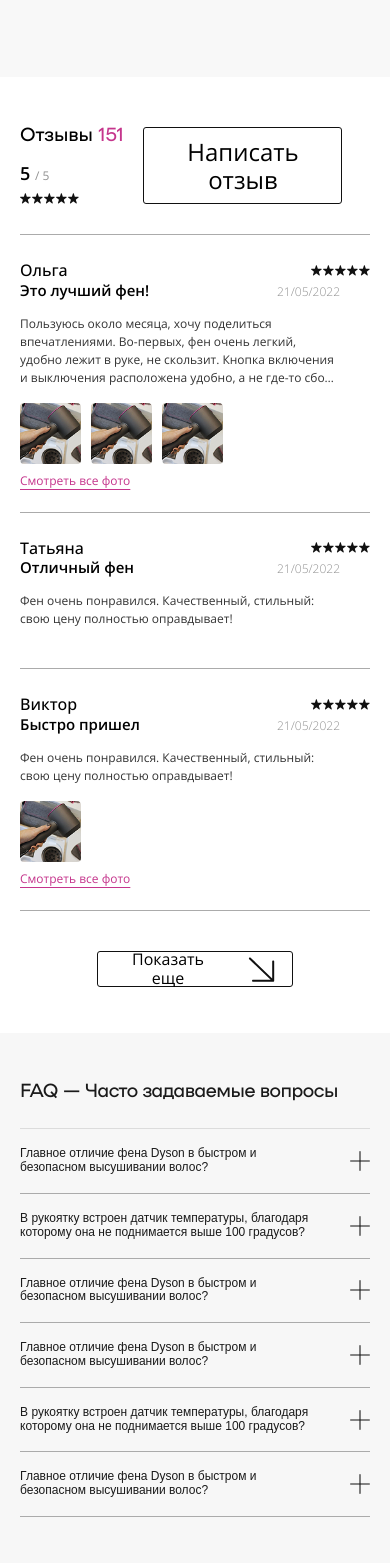
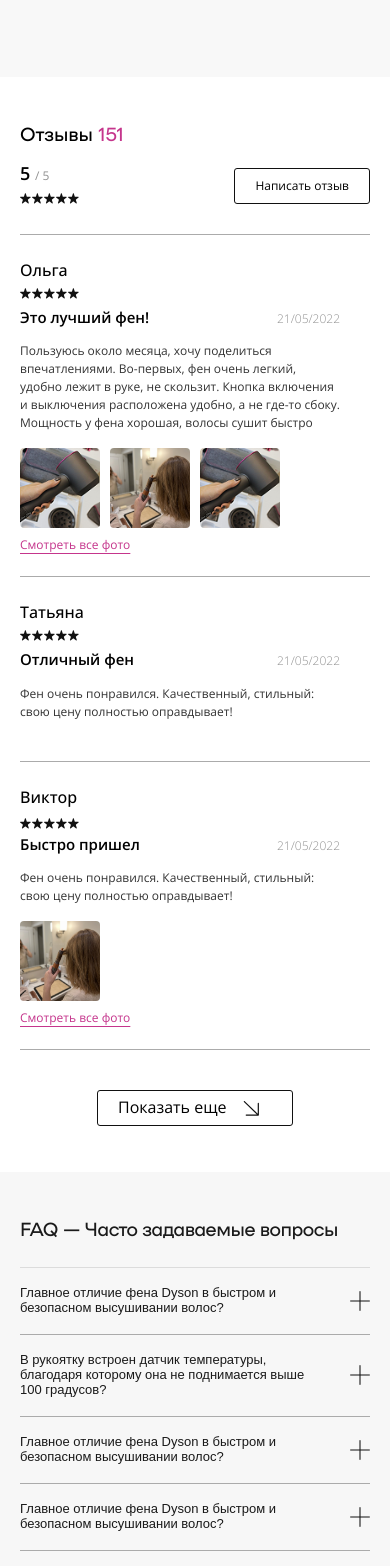
Before and after one commit to JustBass1999/DysonDiplom, a plain HTML site: page index.html in a window 390 px wide. Shown: the part 4221-5787 px from the top of the page. Drawn offline with Linux system fonts and the light colour scheme; some packages are replaced by stand-ins of ours; a script that the page names is missing.

Commit message:
- при нажатии на картинку должен появляться lightbox с картинками из этого комментария. Используйте библиотеку fslightbox- при нажатии на кнопку показать ещё добавлять ещё 2-3 коммента- рефакторинг секции FAQ + АДАПТИВ

```diff
--- a/css/base/globals.css
+++ b/css/base/globals.css
@@ -27,6 +27,10 @@
 h1 {
   font-size: clamp(24px, 1.15rem + 1.44vw, 46px);
   font-family: var(--second-family);
+}
+
+.is-hidden {
+  display: none !important;
 }
 
 .main__title {
@@ -147,15 +151,26 @@ h1 {
 }
 
 .show-more__big-button {
-  font-size: 24px;
+  font-size: clamp(12px, 0.559rem + 0.78vw, 24px);
   border: 1px solid #111;
   border-radius: 3px;
   padding: 15.5px 39px 15.5px 49px;
-  width: 311px;
-  height: 64px;
+  width: clamp(196px, 7.458rem + 9.98vw, 311px);
+  height: clamp(40px, 1.804rem + 1.83vw, 64px);
   font-weight: 400;
   background: none;
   transition: background-color var(--transition-time);
+}
+
+@media (width<=1600px) {
+  .show-more__big-button {
+    padding: 13px 30px 13px 45px;
+  }
+}
+@media (width<=1400px) {
+  .show-more__big-button {
+    padding: 12px 25px 12px 35px;
+  }
 }
 
 @media (any-hover: hover) {
--- a/css/blocks/Faq-section.css
+++ b/css/blocks/Faq-section.css
@@ -1,40 +1,39 @@
-.faq-section {
+.faq {
   background-color: #f7f7f7;
-  padding: 0.1px;
+  display: flow-root;
   font-family: sans-serif;
   color: #1a1a1a;
 }
 
-.faq-title {
+.faq__title {
   margin-bottom: 59px;
   letter-spacing: -0.5px;
 }
 
 @media (width<=768px) {
-  .faq-title {
+  .faq__title {
     margin-bottom: 40px;
   }
 }
 
 @media (width<=390px) {
-  .faq-title {
+  .faq__title {
     margin-bottom: 30px;
   }
 }
 
-.faq-list {
+.faq__list {
   border-top: 1px solid #dcdcdc;
 }
 
-.faq-item {
-  border-bottom: 1px solid #dcdcdc;
-  transition: background-color 0.2s ease;
-  border-bottom: 1px solid #ababab;
+.faq__item {
   display: flex;
   flex-direction: column;
+  border-bottom: 1px solid #ababab;
+  transition: background-color 0.2s ease;
 }
 
-.faq-question {
+.faq__question {
   display: flex;
   justify-content: space-between;
   align-items: center;
@@ -42,72 +41,88 @@
   font-size: 18px;
   font-weight: 400;
   cursor: pointer;
-  list-style: none; /* Убираем стандартный маркер списка для details */
+  list-style: none;
+}
+/* Убираем маркер для браузера Safari */
+.faq__question::-webkit-details-marker {
+  display: none;
 }
 
 @media (width<=1400px) {
-  .faq-question {
+  .faq__question {
     gap: 52px;
     padding: 18px 0;
   }
-  .faq-question span {
+  .faq__question span {
     font-size: 16px;
   }
-  .faq-question img {
+  .faq__question img {
     width: 29px;
     height: 30px;
   }
 }
 
 @media (width<=768px) {
-  .faq-question {
+  .faq__question {
     gap: 40px;
     padding: 18px 0;
   }
-  .faq-question span {
+  .faq__question span {
     font-size: 14px;
   }
-  .faq-question img {
+  .faq__question img {
     width: 25px;
     height: 25px;
   }
 }
 
 @media (width<=540px) {
-  .faq-question {
+  .faq__question {
     gap: 40px;
     padding: 18px 0;
   }
-  .faq-question span {
-    font-size: 12px;
+  .faq__question span {
+    font-size: 13px;
   }
-  .faq-question img {
+  .faq__question img {
     width: 20px;
     height: 20px;
   }
 }
 
-/* Убираем маркер для Safari */
-.faq-question::-webkit-details-marker {
-  display: none;
+.faq__icon {
+  transition: transform 0.3s ease;
 }
 
-/* Вертикальная палочка плюса */
-.faq-icon::after {
-  top: 0;
-  left: 9px;
-  width: 2px;
-  height: 20px;
-}
-
-/* Поворот в крестик при открытии */
-details[open] .faq-icon::after {
+details[open] .faq__icon {
   transform: rotate(90deg);
 }
 
-.faq-answer {
+.faq__answer {
   padding-bottom: 24px;
+}
+
+.faq__answer-text {
   color: #555;
   font-size: 16px;
   line-height: 1.5;
+  margin: 0;
 }
+
+@media (width<=1400px) {
+  .faq__answer-text {
+    font-size: 14px;
+  }
+}
+
+@media (width<=768px) {
+  .faq__answer-text {
+    font-size: 12px;
+  }
+}
+
+@media (width<=540px) {
+  .faq__answer-text {
+    font-size: 11px;
+  }
+}
--- a/css/blocks/reviews.css
+++ b/css/blocks/reviews.css
@@ -8,14 +8,16 @@
   align-items: start;
   padding-bottom: 50px;
   border-bottom: 1px solid #ababab;
-  gap: 2px;
 }
 
 @media (width <= 768px) {
   .reviews__header {
-    align-items: flex-start;
     padding-bottom: 30px;
-    gap: 20px;
+  }
+}
+@media (width <= 390px) {
+  .reviews__header {
+    justify-content: space-between;
   }
 }
 
@@ -24,6 +26,8 @@
   flex-direction: column;
   align-items: start;
   gap: 20px;
+  white-space: nowrap;
+  flex: 0 0 clamp(165px, 7.646rem + 5.56vw, 229px);
 }
 
 .reviews__title span {
@@ -42,9 +46,8 @@
   border-radius: 3px;
   padding: 10px 20px;
   max-width: 270px;
-  max-height: auto;
   align-self: flex-end;
-  font-size: 24px;
+  font-size: clamp(12px, 0.559rem + 0.78vw, 24px);
   transition: background-color var(--transition-time) ease;
 }
 
@@ -127,7 +130,7 @@
 
 /* Колонка автора */
 .review-card__author {
-  flex: 0 0 161px; /* Фиксированная база для автора, предотвращает скачки */
+  flex: 0 0 clamp(95px, 3.188rem + 5.73vw, 161px);
   display: flex;
   flex-direction: column;
   gap: 15px;
@@ -136,20 +139,19 @@
 
 @media (width <= 768px) {
   .review-card__author {
-    flex: 0 0 60px; /* Фиксированная база для автора, предотвращает скачки */
+    flex: 0 0 60px;
     display: flex;
     flex-direction: column;
     gap: 6px;
     margin-right: 102px;
   }
 }
-@media (width <= 540px) {
+
+@media (width <= 390px) {
   .review-card__author {
-    flex: none;
-    width: 100%;
-    flex-direction: row;
-    justify-content: space-between;
-    align-items: center;
+    flex: 0 0 50px;
+    flex-direction: column;
+    margin-right: 0;
   }
 }
 
@@ -211,17 +213,11 @@
   margin: 0;
   line-height: 1.5;
   color: #333;
-  max-width: 785px;
+  max-width: clamp(320px, 0.625rem + 40.36vw, 785px);
+  font-size: clamp(12px, 0.5rem + 0.52vw, 18px);
 }
 
-@media (width <= 768px) {
-  .review-card__text {
-    max-width: 320px;
-    font-size: 12px;
-  }
-}
-
-@media (width <= 580px) {
+/* @media (width <= 580px) {
   .review-card__text {
     display: -webkit-box;
     -webkit-line-clamp: 4;
@@ -229,7 +225,7 @@
     overflow: hidden;
     text-overflow: ellipsis;
   }
-}
+} */
 
 /* Галерея внутри отзыва */
 .review-card__gallery {
@@ -248,6 +244,11 @@
   flex-wrap: wrap;
 }
 
+.review-card__photos a {
+  display: inline-block;
+  line-height: 0; /* убирает лишний отступ под инлайн-элементом */
+}
+
 .review-card__photo {
   width: 70px;
   height: 70px;
@@ -257,12 +258,12 @@
 
 @media (width <= 768px) {
   .review-card__photo {
-    width: 61px;
-    height: 61px;
+    width: 80px;
+    height: 80px;
   }
 }
 
-.review-card__more-photos {
+a.review-card__more-photos {
   background: none;
   border: none;
   padding: 0;
@@ -275,7 +276,7 @@
 }
 
 @media (width <= 768px) {
-  .review-card__more-photos {
+  a.review-card__more-photos {
     font-size: 12px;
   }
 }
@@ -297,4 +298,44 @@
   display: flex;
   place-items: center;
   gap: 28px;
+  text-wrap: nowrap;
 }
+
+@media (width <= 1600px) {
+  .reviews__more-button {
+    gap: 33px;
+  }
+}
+@media (width <= 1200px) {
+  .reviews__more-button {
+    gap: 25px;
+  }
+}
+@media (width <= 992px) {
+  .reviews__more-button {
+    gap: 20px;
+  }
+}
+@media (width <= 768px) {
+  .reviews__more-button {
+    gap: 15px;
+  }
+}
+@media (width <= 1200px) {
+  .reviews__more-arrow {
+    width: 25px;
+    height: 25px;
+  }
+}
+@media (width <= 992px) {
+  .reviews__more-arrow {
+    width: 20px;
+    height: 20px;
+  }
+}
+@media (width <= 768px) {
+  .reviews__more-arrow {
+    width: 18px;
+    height: 18px;
+  }
+}
--- a/index.html
+++ b/index.html
@@ -8,6 +8,8 @@
     <script defer src="./js/offers__filter.js"></script>
     <script defer src="./js/burger.menu.js"></script>
     <script defer src="./js/reviews.js"></script>
+    <!-- Подключение fsLightbox -->
+    <script defer src="https://cdnjs.cloudflare.com/ajax/libs/fslightbox/3.3.1/index.js"></script>
     <title>Document</title>
   </head>
 
@@ -680,11 +682,26 @@
 
                 <div class="review-card__gallery">
                   <div class="review-card__photos">
-                    <img class="review-card__photo" src="./content/review.png" alt="Фото отзыва" />
-                    <img class="review-card__photo" src="./content/review.png" alt="Фото отзыва" />
-                    <img class="review-card__photo" src="./content/review.png" alt="Фото отзыва" />
+                    <a href="./content/review-1-BIG.jpeg" data-fslightbox="review-1"
+                      ><img
+                        class="review-card__photo"
+                        src="./content/review-1.png"
+                        alt="Фото отзыва"
+                    /></a>
+                    <a href="./content/review-2-BIG.jpeg" data-fslightbox="review-1"
+                      ><img
+                        class="review-card__photo"
+                        src="./content/review-2.webp"
+                        alt="Фото отзыва"
+                    /></a>
+                    <a href="./content/review-1-BIG.jpeg" data-fslightbox="review-1"
+                      ><img
+                        class="review-card__photo"
+                        src="./content/review-1.png"
+                        alt="Фото отзыва"
+                    /></a>
                   </div>
-                  <button class="review-card__more-photos" type="button">Смотреть все фото</button>
+                  <a class="review-card__more-photos" type="button">Смотреть все фото</a>
                 </div>
               </div>
             </article>
@@ -723,11 +740,11 @@
                 <span class="review-card__name">Виктор</span>
                 <div class="review-card__stars stars" aria-label="Оценка 5 из 5">
                   <!-- Иконки звезд -->
-                  <img class="review-card__star" src="./icons/Star.svg" alt="" />
-                  <img class="review-card__star" src="./icons/Star.svg" alt="" />
-                  <img class="review-card__star" src="./icons/Star.svg" alt="" />
-                  <img class="review-card__star" src="./icons/Star.svg" alt="" />
-                  <img class="review-card__star" src="./icons/Star.svg" alt="" />
+                  <a href=""><img class="review-card__star" src="./icons/Star.svg" alt="" /></a>
+                  <a href=""><img class="review-card__star" src="./icons/Star.svg" alt="" /></a>
+                  <a href=""><img class="review-card__star" src="./icons/Star.svg" alt="" /></a>
+                  <a href=""><img class="review-card__star" src="./icons/Star.svg" alt="" /></a>
+                  <a href=""><img class="review-card__star" src="./icons/Star.svg" alt="" /></a>
                 </div>
               </div>
               <!-- Правая колонка: Основной контент -->
@@ -741,9 +758,14 @@
                 </p>
                 <div class="review-card__gallery">
                   <div class="review-card__photos">
-                    <img class="review-card__photo" src="./content/review.png" alt="Фото отзыва" />
+                    <a href="./content/review-2-BIG.jpeg" data-fslightbox="review-3"
+                      ><img
+                        class="review-card__photo"
+                        src="./content/review-2.webp"
+                        alt="Фото отзыва"
+                    /></a>
                   </div>
-                  <button class="review-card__more-photos" type="button">Смотреть все фото</button>
+                  <a class="review-card__more-photos" type="button">Смотреть все фото</a>
                 </div>
               </div>
             </article>
@@ -752,80 +774,100 @@
           <div class="reviews__footer">
             <button class="reviews__more-button show-more__big-button" type="button">
               <span>Показать еще</span>
-              <img src="icons/show-more-arrow.svg" alt="">
+              <img class="reviews__more-arrow" src="icons/show-more-arrow.svg" alt="" />
             </button>
           </div>
         </div>
       </section>
 
-      <section class="faq-section">
-        <div class="faq-container container">
-          <h3 class="faq-title main__title">FAQ — Часто задаваемые вопросы</h3>
+      <section class="faq">
+        <div class="faq__container container">
+          <h3 class="faq__title main__title">FAQ — Часто задаваемые вопросы</h3>
 
-          <div class="faq-list">
-            <details class="faq-item">
-              <summary class="faq-question">
-                <span>Главное отличие фена Dyson в быстром и безопасном высушивании волос?</span>
-                <img class="faq-icon" src="./icons/cross.svg" alt="Иконка вопроса" />
+          <div class="faq__list">
+            <details class="faq__item">
+              <summary class="faq__question">
+                <span class="faq__question-text"
+                  >Главное отличие фена Dyson в быстром и безопасном высушивании волос?</span
+                >
+                <img class="faq__icon" src="./icons/cross.svg" alt="" aria-hidden="true" />
               </summary>
-              <div class="faq-answer">
-                <p>Здесь располагается подробный ответ на данный вопрос...</p>
+              <div class="faq__answer">
+                <p class="faq__answer-text">
+                  Здесь располагается подробный ответ на данный вопрос...
+                </p>
               </div>
             </details>
 
-            <details class="faq-item">
-              <summary class="faq-question">
-                <span
+            <details class="faq__item">
+              <summary class="faq__question">
+                <span class="faq__question-text"
                   >В рукоятку встроен датчик температуры, благодаря которому она не поднимается выше
                   100 градусов?</span
                 >
-                <img class="faq-icon" src="./icons/cross.svg" alt="Иконка вопроса" />
+                <img class="faq__icon" src="./icons/cross.svg" alt="" aria-hidden="true" />
               </summary>
-              <div class="faq-answer">
-                <p>Здесь располагается подробный ответ на данный вопрос...</p>
+              <div class="faq__answer">
+                <p class="faq__answer-text">
+                  Здесь располагается подробный ответ на данный вопрос...
+                </p>
               </div>
             </details>
 
-            <details class="faq-item">
-              <summary class="faq-question">
-                <span>Главное отличие фена Dyson в быстром и безопасном высушивании волос?</span>
-                <img class="faq-icon" src="./icons/cross.svg" alt="Иконка вопроса" />
+            <details class="faq__item">
+              <summary class="faq__question">
+                <span class="faq__question-text"
+                  >Главное отличие фена Dyson в быстром и безопасном высушивании волос?</span
+                >
+                <img class="faq__icon" src="./icons/cross.svg" alt="" aria-hidden="true" />
               </summary>
-              <div class="faq-answer">
-                <p>Здесь располагается подробный ответ на данный вопрос...</p>
+              <div class="faq__answer">
+                <p class="faq__answer-text">
+                  Здесь располагается подробный ответ на данный вопрос...
+                </p>
               </div>
             </details>
 
-            <details class="faq-item">
-              <summary class="faq-question">
-                <span>Главное отличие фена Dyson в быстром и безопасном высушивании волос?</span>
-                <img class="faq-icon" src="./icons/cross.svg" alt="Иконка вопроса" />
+            <details class="faq__item">
+              <summary class="faq__question">
+                <span class="faq__question-text"
+                  >Главное отличие фена Dyson в быстром и безопасном высушивании волос?</span
+                >
+                <img class="faq__icon" src="./icons/cross.svg" alt="" aria-hidden="true" />
               </summary>
-              <div class="faq-answer">
-                <p>Здесь располагается подробный ответ на данный вопрос...</p>
+              <div class="faq__answer">
+                <p class="faq__answer-text">
+                  Здесь располагается подробный ответ на данный вопрос...
+                </p>
               </div>
             </details>
 
-            <details class="faq-item">
-              <summary class="faq-question">
-                <span
+            <details class="faq__item">
+              <summary class="faq__question">
+                <span class="faq__question-text"
                   >В рукоятку встроен датчик температуры, благодаря которому она не поднимается выше
                   100 градусов?</span
                 >
-                <img class="faq-icon" src="./icons/cross.svg" alt="Иконка вопроса" />
+                <img class="faq__icon" src="./icons/cross.svg" alt="" aria-hidden="true" />
               </summary>
-              <div class="faq-answer">
-                <p>Здесь располагается подробный ответ на данный вопрос...</p>
+              <div class="faq__answer">
+                <p class="faq__answer-text">
+                  Здесь располагается подробный ответ на данный вопрос...
+                </p>
               </div>
             </details>
 
-            <details class="faq-item">
-              <summary class="faq-question">
-                <span>Главное отличие фена Dyson в быстром и безопасном высушивании волос?</span>
-                <img class="faq-icon" src="./icons/cross.svg" alt="Иконка вопроса" />
+            <details class="faq__item">
+              <summary class="faq__question">
+                <span class="faq__question-text"
+                  >Главное отличие фена Dyson в быстром и безопасном высушивании волос?</span
+                >
+                <img class="faq__icon" src="./icons/cross.svg" alt="" aria-hidden="true" />
               </summary>
-              <div class="faq-answer">
-                <p>Здесь располагается подробный ответ на данный вопрос...</p>
+              <div class="faq__answer">
+                <p class="faq__answer-text">
+                  Здесь располагается подробный ответ на данный вопрос...
+                </p>
               </div>
             </details>
           </div>
@@ -872,8 +914,7 @@
               <span>Показать еще</span>
             </a>
 
-              <img src="icons/shom-more-arrow.svg" alt="">
-
+            <img src="icons/shom-more-arrow.svg" alt="" />
           </div>
         </div>
       </section>
```
Also changed, not shown: js/reviews.js (+38 -24 lines), content/review-1-BIG.jpeg (added), content/review-1.png (renamed from content/review.png), content/review-2-BIG.jpeg (added), content/review-2.webp (added).
